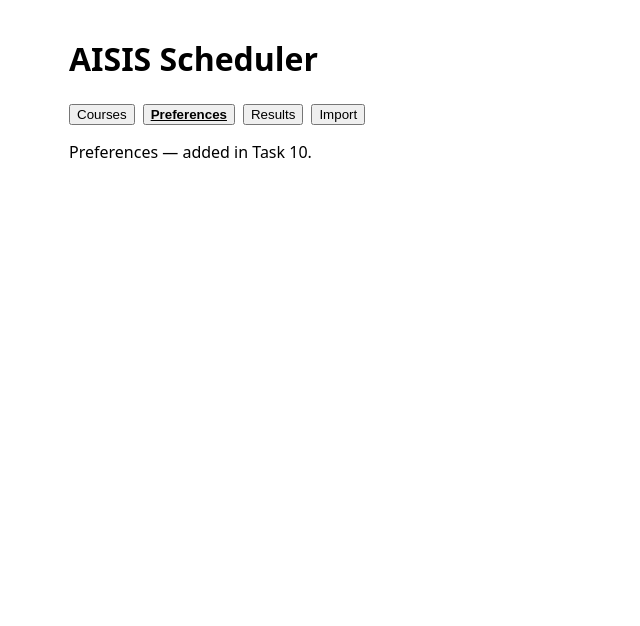
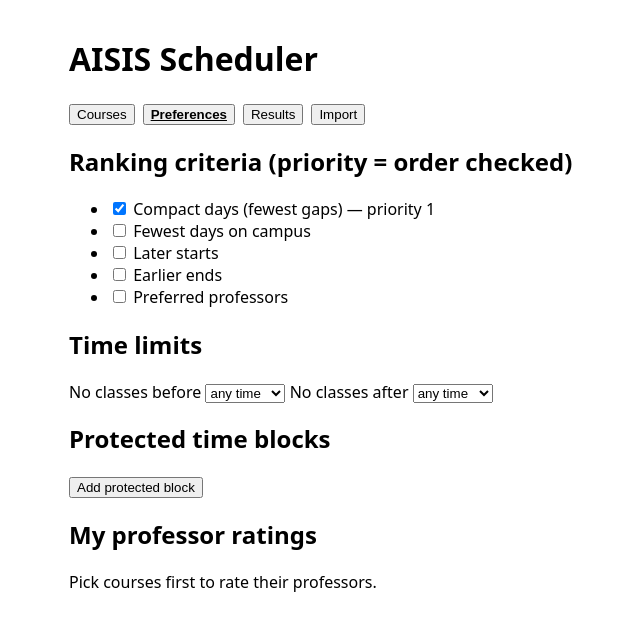
Before and after one commit to prinsipeGit/aisis-scheduler, a React (Vite) app: page / in a window 1280 px wide. Both pictures are taken after a click on the button "Preferences". Shown: the top 626 px of the page, without its empty margins (91-731 px from the left). Built offline with nearby package versions, Linux system fonts and the light colour scheme; the HTML template or start-up script is replaced by a standard one.

Commit message:
feat: preferences panel (criteria, time limits, blocks, prof ratings)

```diff
--- a/src/App.tsx
+++ b/src/App.tsx
@@ -3,6 +3,7 @@ import { getCatalog, isStale } from "./lib/catalog";
 import { loadState, saveState } from "./lib/storage";
 import type { UserState } from "./lib/types";
 import { CoursePicker } from "./components/CoursePicker";
+import { PreferencesPanel } from "./components/PreferencesPanel";
 
 type Tab = "courses" | "preferences" | "results" | "import";
 const TABS: { id: Tab; label: string }[] = [
@@ -42,7 +43,7 @@ export default function App() {
           onChange={(chosenCourses) => setState((s) => ({ ...s, chosenCourses }))}
         />
       )}
-      {tab === "preferences" && <p>Preferences — added in Task 10.</p>}
+      {tab === "preferences" && <PreferencesPanel catalog={catalog} state={state} onChange={setState} />}
       {tab === "results" && <p>Results — added in Task 11.</p>}
       {tab === "import" && <p>Import — added in Task 12.</p>}
     </main>
--- /dev/null
+++ b/src/components/PreferencesPanel.tsx
@@ -0,0 +1,142 @@
+import type { Catalog, Day, Meeting, ProfRating, RankCriterion, UserState } from "../lib/types";
+import { formatTime } from "../lib/time";
+
+const CRITERIA: { id: RankCriterion; label: string }[] = [
+  { id: "compactDays", label: "Compact days (fewest gaps)" },
+  { id: "fewestDays", label: "Fewest days on campus" },
+  { id: "lateStart", label: "Later starts" },
+  { id: "earlyEnd", label: "Earlier ends" },
+  { id: "preferredProfs", label: "Preferred professors" },
+];
+const DAYS: Day[] = ["M", "T", "W", "TH", "F", "SAT"];
+const HOURS = Array.from({ length: 15 }, (_, i) => 420 + i * 60); // 7:00 AM – 9:00 PM
+
+interface Props {
+  catalog: Catalog;
+  state: UserState;
+  onChange: (s: UserState) => void;
+}
+
+export function PreferencesPanel({ catalog, state, onChange }: Props) {
+  const prefs = state.preferences;
+  const setPrefs = (p: Partial<UserState["preferences"]>) =>
+    onChange({ ...state, preferences: { ...prefs, ...p } });
+
+  const toggleCriterion = (id: RankCriterion) =>
+    setPrefs({
+      criteria: prefs.criteria.includes(id)
+        ? prefs.criteria.filter((c) => c !== id)
+        : [...prefs.criteria, id],
+    });
+
+  const setBlock = (i: number, block: Meeting) =>
+    setPrefs({ protectedBlocks: prefs.protectedBlocks.map((b, j) => (j === i ? block : b)) });
+
+  const instructors = [
+    ...new Set(
+      catalog.sections
+        .filter((s) => state.chosenCourses.includes(s.courseCode) && s.instructor && s.instructor !== "TBA")
+        .map((s) => s.instructor)
+    ),
+  ].sort();
+
+  const setRating = (name: string, value: string) => {
+    const others = state.personalRatings.filter((r) => r.name !== name);
+    const rating = Number(value);
+    onChange({
+      ...state,
+      personalRatings:
+        rating >= 1 && rating <= 5
+          ? [...others, { name, rating: rating as ProfRating["rating"] }]
+          : others,
+    });
+  };
+
+  const timeSelect = (value: number | undefined, set: (v: number | undefined) => void) => (
+    <select
+      value={value ?? ""}
+      onChange={(e) => set(e.target.value === "" ? undefined : Number(e.target.value))}
+    >
+      <option value="">any time</option>
+      {HOURS.map((h) => (
+        <option key={h} value={h}>{formatTime(h)}</option>
+      ))}
+    </select>
+  );
+
+  return (
+    <section>
+      <h2>Ranking criteria (priority = order checked)</h2>
+      <ul>
+        {CRITERIA.map(({ id, label }) => {
+          const pos = prefs.criteria.indexOf(id);
+          return (
+            <li key={id}>
+              <label>
+                <input type="checkbox" checked={pos >= 0} onChange={() => toggleCriterion(id)} />{" "}
+                {label}
+                {pos >= 0 ? ` — priority ${pos + 1}` : ""}
+              </label>
+            </li>
+          );
+        })}
+      </ul>
+
+      <h2>Time limits</h2>
+      <label>No classes before {timeSelect(prefs.earliestStart, (v) => setPrefs({ earliestStart: v }))}</label>{" "}
+      <label>No classes after {timeSelect(prefs.latestEnd, (v) => setPrefs({ latestEnd: v }))}</label>
+
+      <h2>Protected time blocks</h2>
+      {prefs.protectedBlocks.map((block, i) => (
+        <div key={i}>
+          <select
+            value={block.days[0]}
+            onChange={(e) => setBlock(i, { ...block, days: [e.target.value as Day] })}
+          >
+            {DAYS.map((d) => (
+              <option key={d} value={d}>{d}</option>
+            ))}
+          </select>
+          <select value={block.start} onChange={(e) => setBlock(i, { ...block, start: Number(e.target.value) })}>
+            {HOURS.map((h) => (
+              <option key={h} value={h}>{formatTime(h)}</option>
+            ))}
+          </select>
+          {" – "}
+          <select value={block.end} onChange={(e) => setBlock(i, { ...block, end: Number(e.target.value) })}>
+            {HOURS.map((h) => (
+              <option key={h} value={h}>{formatTime(h)}</option>
+            ))}
+          </select>{" "}
+          <button onClick={() => setPrefs({ protectedBlocks: prefs.protectedBlocks.filter((_, j) => j !== i) })}>
+            Remove
+          </button>
+        </div>
+      ))}
+      <button onClick={() => setPrefs({ protectedBlocks: [...prefs.protectedBlocks, { days: ["M"], start: 720, end: 780 }] })}>
+        Add protected block
+      </button>
+
+      <h2>My professor ratings</h2>
+      {instructors.length === 0 && <p>Pick courses first to rate their professors.</p>}
+      <ul>
+        {instructors.map((name) => (
+          <li key={name}>
+            <label>
+              {name}{" "}
+              <select
+                value={state.personalRatings.find((r) => r.name === name)?.rating ?? ""}
+                onChange={(e) => setRating(name, e.target.value)}
+              >
+                <option value="">unrated</option>
+                {[1, 2, 3, 4, 5].map((n) => (
+                  <option key={n} value={n}>{n}</option>
+                ))}
+              </select>
+            </label>
+          </li>
+        ))}
+      </ul>
+    </section>
+  );
+}
```
Also changed, not shown: 1 other file (tests, documents, lock files or other folders).
